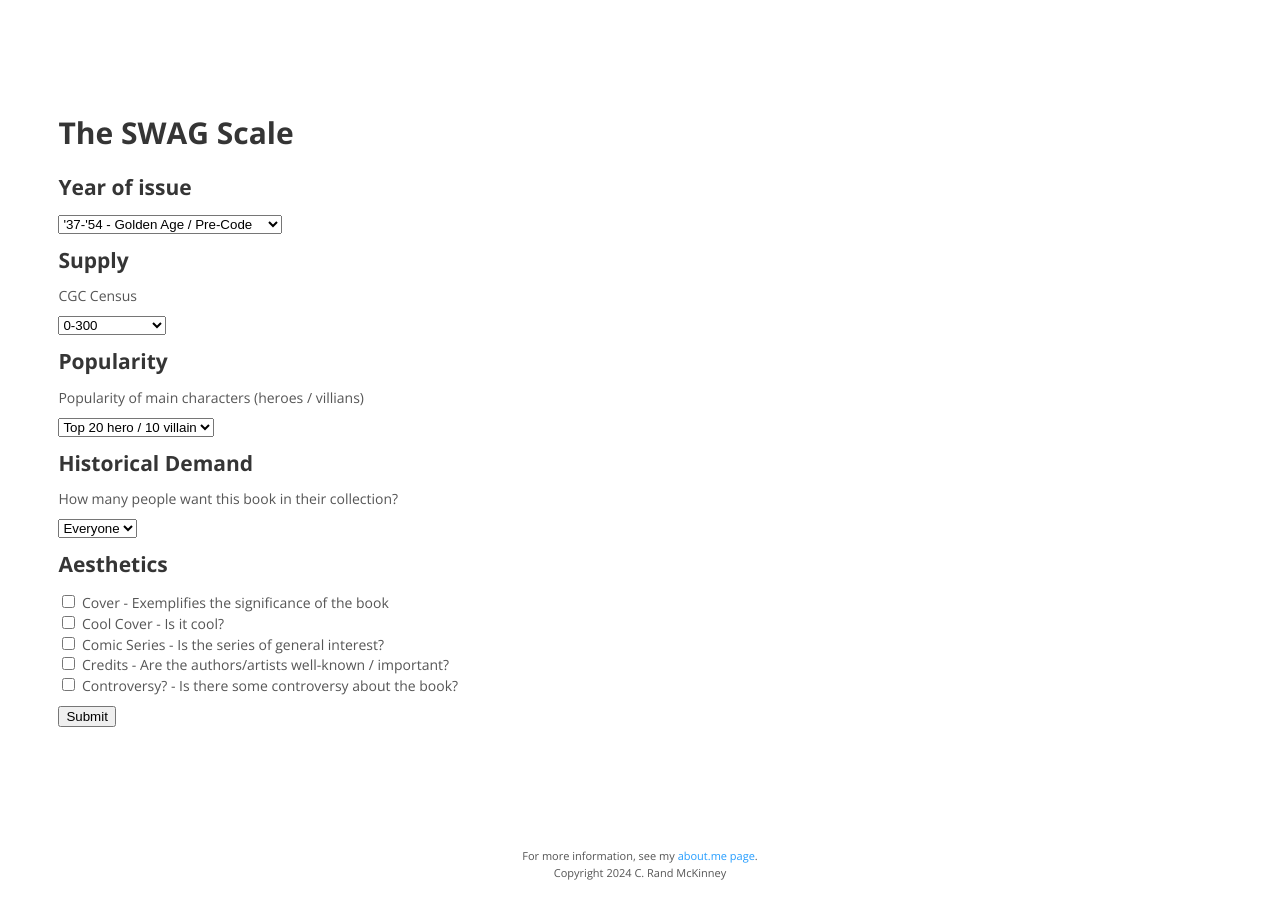
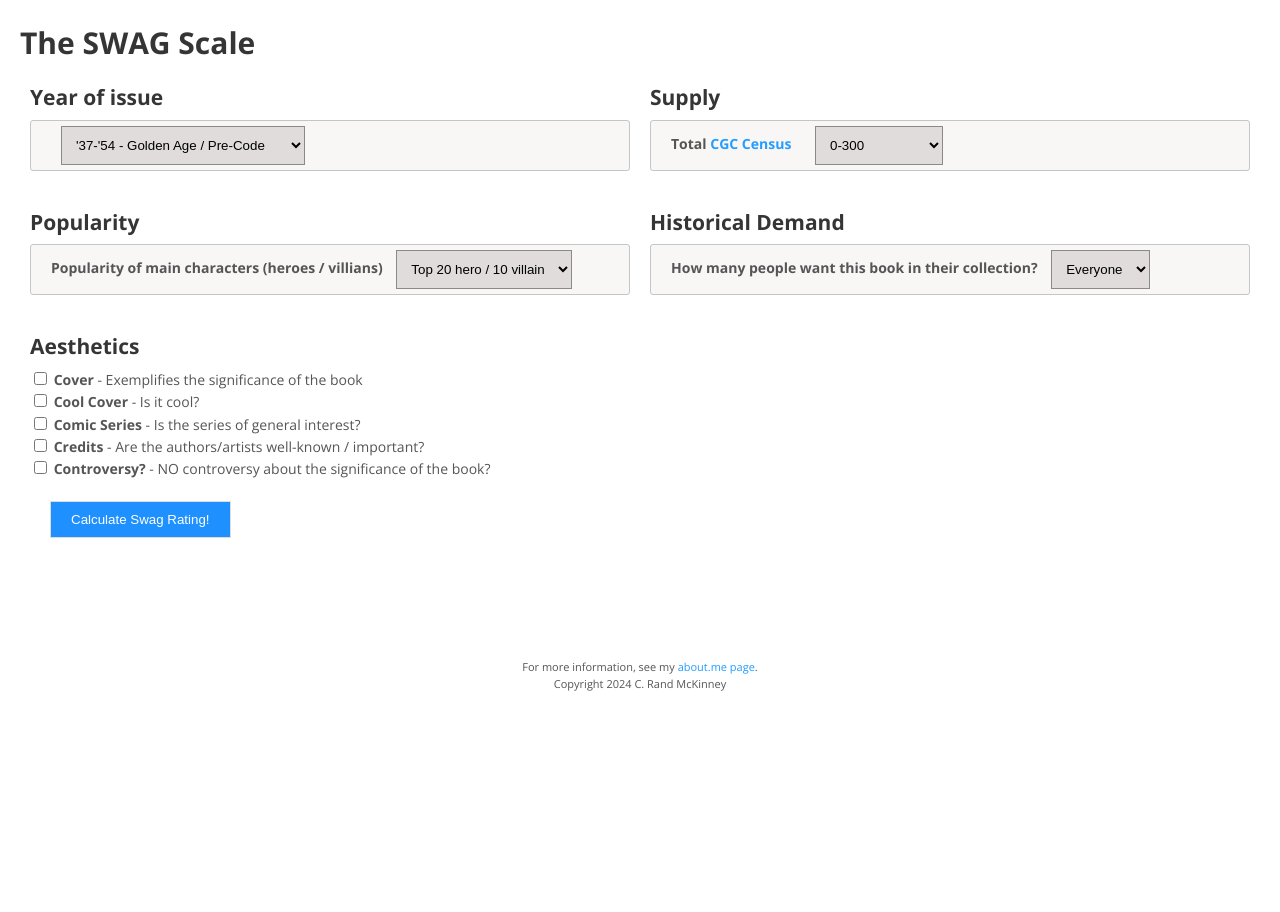
Before and after one commit to crandmck/crandmck.github.io, a Jekyll site: the page built from swag-scale.html, in a window 1280 px wide. Built offline with Jekyll 4.4.1, drawn with Linux system fonts in a browser that asks for light colours.

Commit message:
javascript

```diff
--- /dev/null
+++ b/_includes/head2.html
@@ -0,0 +1,12 @@
+<head>
+    <title>The Swag Scale</title>
+    <meta charset="utf-8">
+    <meta http-equiv="X-UA-Compatible" content="IE=edge">
+    <meta name="viewport" content="width=device-width, initial-scale=1">
+    <link rel="stylesheet" href="/css/style.css">
+    <link rel="stylesheet" href="/css/dropit.css">
+    <link rel="stylesheet" href="/css/font-awesome.min.css">
+    <link rel="stylesheet" href="//fonts.googleapis.com/css?family=Open+Sans:300,400,600,700&amp;amp;subset=latin,latin-ext">
+    <script src="/js/form.js"></script>
+    <meta http-equiv="Content-Type" content="text/html; charset=UTF-8">
+</head>
--- a/_layouts/page.html
+++ b/_layouts/page.html
@@ -5,17 +5,14 @@
 -->
 <html lang="{{ page.lang }}">
 
-  {% include head.html %}
+  {% include head2.html %}
 
   <body class="en-doc">
-
-    <section class="page content">
 
       <div id="overlay"></div>
       <div class="page-content">
        {{ content }}
       </div>
-    </section>
 
     {% include footer/footer-en.html %}
 
--- a/css/style.css
+++ b/css/style.css
@@ -1035,11 +1035,83 @@ h2 a {
   }
 }
 
-/* For image callouts in writing-middleware.md  */
+/* ---------- Swag Form ----*/
 
-.callout {position: relative;}
+label {
+  font-weight: bold;
+}
 
-#mw-fig { padding: 0; border: 0; width: 960px; margin-bottom: 20px;}
-#mw-fig-imgcell {margin: 0; padding: 0px; border: 0; width: 410px;}
-#mw-fig-img {margin: 0px; padding: 0px; width: 410px; height: 308px;}
-.mw-fig-callouts {margin: 0; padding: 0 0 0 5px; border: 0; width: 550px;}
+/* Style the form - display items horizontally */
+.form-inline {
+  align-items: center;
+  font-weight: bold;
+  font-size: 14px;
+  background-color: #f9f6f6;
+  border: 1px solid #c6c5c5;
+  border-radius: 3px;
+  padding: 0 20px;
+  margin-bottom: 10px;
+}
+
+.row {
+  display: flex;
+}
+
+.column {
+  flex: 50%;
+  padding: 10px;
+  box-sizing: border-box;
+}
+
+/* Add some margins for each label */
+.form-inline label {
+  margin: 5px 10px 5px 0;
+}
+
+/* Style the input fields */
+.form-inline input, .form-inline select {
+  vertical-align: middle;
+  margin: 5px 10px 5px 10px;
+  padding: 10px;
+  background-color: #e0dcdc;
+  border: 1px solid #8b8989;
+  max-width: 250px;
+}
+
+/* Style the submit button */
+#btn {
+  padding: 10px 20px;
+  background-color: dodgerblue;
+  border: 1px solid #ddd;
+  color: white;
+  margin: 20px;
+}
+
+.form-inline #btn:hover {
+  background-color: royalblue;
+}
+
+/* Add responsiveness - display the form controls vertically instead of */
+/* horizontally on screens that are less than 800px wide */
+@media (max-width: 800px) {
+  .form-inline input {
+    margin: 10px 0;
+  }
+
+  .form-inline {
+    flex-direction: column;
+    align-items: stretch;
+  }
+}
+
+#rating {
+  float: right;
+  background-color: #9feaa9;
+  border: 1px solid #8b8989;
+  height: 100px;
+  widght: 300px;
+  padding: 10px;
+  font-size: 18px;
+  font-weight: bold;
+  display: none;
+}
--- /dev/null
+++ b/js/form.js
@@ -0,0 +1,61 @@
+document.addEventListener('DOMContentLoaded', function() {
+
+    console.log('in script')
+    document.getElementById('swagform').addEventListener('submit', function(e) {
+        console.log('in submit function')
+        e.preventDefault();
+
+        var total = 0;
+
+        // Get all select elements
+        var selects = this.querySelectorAll('select');
+        for (var i = 0; i < selects.length; i++) {
+            console.log("Adding ", selects[i].name, "  ", selects[i].value)
+          total += parseInt(selects[i].value);
+        }
+
+        // Get all checked checkboxes
+        var checkboxes = this.querySelectorAll('input[type="checkbox"]:checked');
+        for (var i = 0; i < checkboxes.length; i++) {
+          console.log("Adding checkbox ", checkboxes[i].name, " value ", checkboxes[i].value)
+          total += 1; //parseInt(checkboxes[i].value);
+        }
+
+        console.log('Total value of form responses: ' + total);
+
+        let result;
+        if (total >= 21 && total <= 25) {
+            result = "Blue Chip";
+        } else if (total >= 19 && total <= 20) {
+            result = "Certified Key";
+        } else if (total >= 17 && total <= 18) {
+            result = "Low Risk";
+        } else if (total == 16) {
+            result = "Some Risk";
+        } else if (total == 15) {
+            result = "Speculative";
+        } else if (total >= 10 && total <= 14) {
+            result = "Highly Speculative";
+        } else if (total < 9) {
+            result = "Not Investible";
+        } else {
+            result = "Value out of range";
+        }
+        console.log(" RESULT = ", result);
+
+        let ratingBlock = document.getElementById('rating');
+        ratingBlock.innerHTML = "Swag Rating: " + total + " - " + result;
+        ratingBlock.style.display = "block";
+      });
+
+  });
+
+/*
+21-25 = Blue Chip
+19-20 = Certified Key
+17-18 = Low Risk
+16 = Some Risk
+15 = Speculative
+10-14 = Highly Speculative
+< 9 = Not Investible
+*/
--- /dev/null
+++ b/swag-scale.html
@@ -0,0 +1,105 @@
+---
+title: The Swag Scale
+layout: page
+---
+
+<h1>The SWAG Scale </h1>
+
+<form id="swagform" markdown="1" action="/submit" method="post">
+
+<div class="row">
+  <div class="column" markdown="1">
+    <h2> Year of issue</h2>
+
+    <div class="form-inline">
+      <select name="year" id="year">
+        <option value="5">'37-'54 - Golden Age / Pre-Code </option>
+        <option value="4">'55-'62 - Early Silver Age</option>
+        <option value="3">'63-'72 - Late Silver / Early Bronze</option>
+        <option value="2">'73-'76 - Bronze</option>
+        <option value="1">'77+ - Copper / Modern</option>
+      </select>
+    </div >
+  </div>
+
+  <div class="column" markdown="1">
+    <h2> Supply</h2>
+
+    <div class="form-inline">
+      <label for="census" >Total <a target="_blank" href="https://www.cgccomics.com/census/">CGC Census</a></label>
+      <select name="census" id="census">
+        <option value="5">0-300</option>
+        <option value="4">301-700</option>
+        <option value="3">701-4000</option>
+        <option value="2">4001-8000</option>
+        <option value="1">8,001-20,0000</option>
+      </select>
+    </div>
+  </div>
+</div>
+
+<div class="row">
+  <div class="column" markdown="1">
+    <h2> Popularity</h2>
+
+    <div class="form-inline">
+      Popularity of main characters (heroes / villians)
+
+      <select name="popularity" id="popularity">
+        <option value="5">Top 20 hero / 10 villain</option>
+        <option value="4">Top 40 hero / 20 villain</option>
+        <option value="3">Top 60 / 30 villain</option>
+        <option value="2">Top 100 / 50 villain</option>
+        <option value="1">Top 150 / 75 villain</option>
+      </select>
+    </div>
+  </div>
+
+  <div class="column" markdown="1">
+    <h2> Historical Demand</h2>
+
+    <div class="form-inline">
+    How many people want this book in their collection?
+
+      <select name="demand" id="demand">
+          <option value="5">Everyone</option>
+          <option value="4">Most</option>
+          <option value="3">Many</option>
+          <option value="2">Some</option>
+          <option value="1">Few</option>
+      </select>
+    </div>
+
+  </div>
+</div>
+
+<div class="row">
+  <div class="column" markdown="1">
+
+    <h2>Aesthetics</h2>
+
+    <input type="checkbox" id="cover" name="cover">
+    <label for="cover">Cover</label> - Exemplifies the significance of the book<br>
+
+    <input type="checkbox" id="coolCover" name="coolCover">
+    <label for="coolCover">Cool Cover</label> - Is it cool?<br>
+
+    <input type="checkbox" id="comicSeries" name="comicSeries">
+    <label for="comicSeries">Comic Series</label> - Is the series of general interest?<br>
+
+    <input type="checkbox" id="credits" name="credits">
+    <label for="credits">Credits</label> - Are the authors/artists well-known / important?<br>
+
+    <input type="checkbox" id="controversy" name="controversy">
+    <label for="controversy">Controversy?</label> - NO controversy about the significance of the book?<br>
+
+    <input id="btn" type="submit" value="Calculate Swag Rating!">
+
+</div>
+
+  <div class="column" markdown="1">
+    <div id="rating"></div>
+  </div>
+</div>
+
+</form>
--- a/swag-scale.md
+++ /dev/null
@@ -1,71 +0,0 @@
----
-title: The Swag Scale
-layout: page
----
-
-# The SWAG Scale
-
-<form markdown="1" action="/submit" method="post">
-
-## Year of issue
-
-<select name="choices" id="choices">
-    <option value="5">'37-'54 - Golden Age / Pre-Code </option>
-    <option value="4">'55-'62 - Early Silver Age</option>
-    <option value="3">'63-'72 - Late Silver / Early Bronze</option>
-    <option value="2">'73-'76 - Bronze</option>
-    <option value="1">'77+ - Copper / Modern</option>
-  </select>
-
-## Supply
-
-CGC Census
-
-<select name="choices" id="choices">
-    <option value="5">0-300</option>
-    <option value="4">301-700</option>
-    <option value="3">701-4000</option>
-    <option value="2">4001-8000</option>
-    <option value="1">8,001-20,0000</option>
-  </select>
-
-## Popularity
-
-Popularity of main characters (heroes / villians)
-
-  <select name="popularity" id="popularity">
-    <option value="5">Top 20 hero / 10 villain</option>
-    <option value="4">Top 40 hero / 20 villain</option>
-    <option value="3">Top 60 / 30 villain</option>
-    <option value="2">Top 100 / 50 villain</option>
-    <option value="1">Top 150 / 75 villain</option>
-  </select>
-
-## Historical Demand
-
-How many people want this book in their collection?
-
-<select name="choices" id="choices">
-    <option value="5">Everyone</option>
-    <option value="4">Most</option>
-    <option value="3">Many</option>
-    <option value="2">Some</option>
-    <option value="1">Few</option>
-  </select>
-
-## Aesthetics
-
-  <input type="checkbox" id="cover" name="cover">
-  <label for="cover">Cover - Exemplifies the significance of the book</label><br>
-  <input type="checkbox" id="coolCover" name="coolCover">
-  <label for="coolCover">Cool Cover - Is it cool?</label><br>
-  <input type="checkbox" id="comicSeries" name="comicSeries">
-  <label for="comicSeries">Comic Series - Is the series of general interest?</label><br>
-  <input type="checkbox" id="credits" name="credits">
-  <label for="credits">Credits - Are the authors/artists well-known / important?</label><br>
-  <input type="checkbox" id="controversy" name="controversy">
-  <label for="controversy">Controversy? - Is there some controversy about the book?</label><br>
-
-
-  <input type="submit" value="Submit">
-</form>
```
